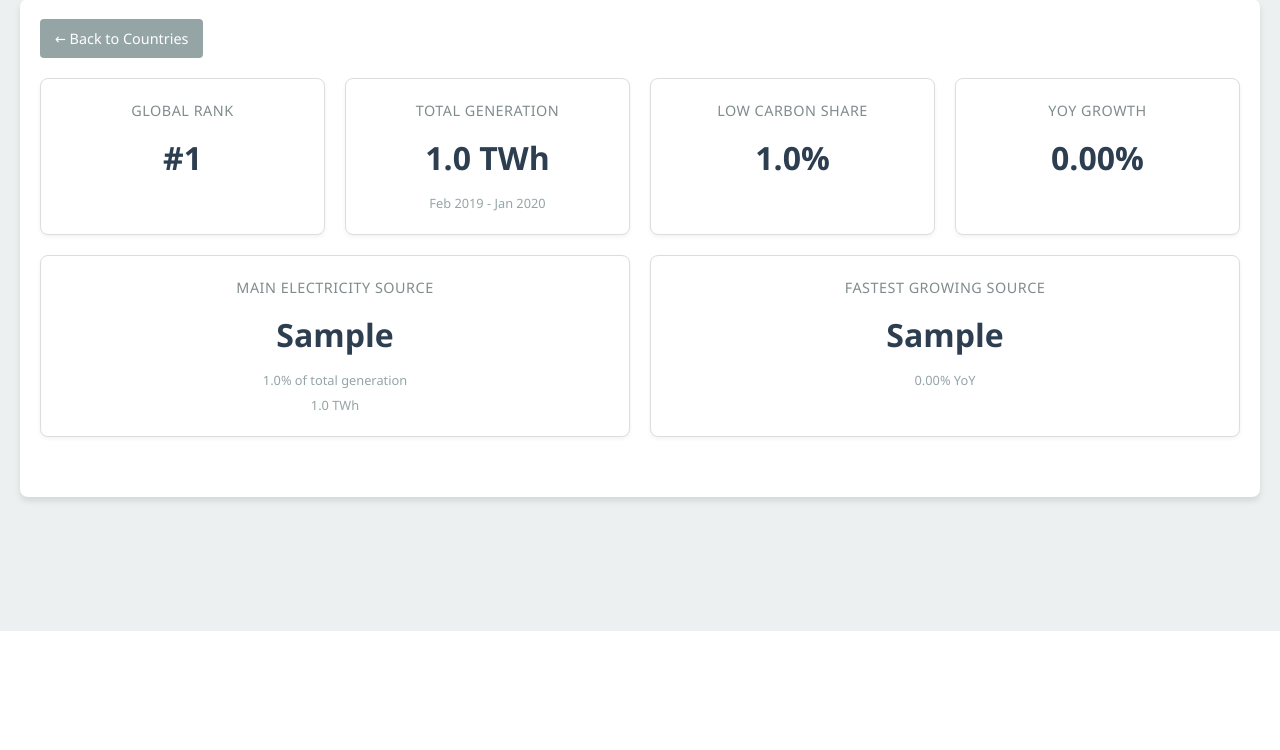
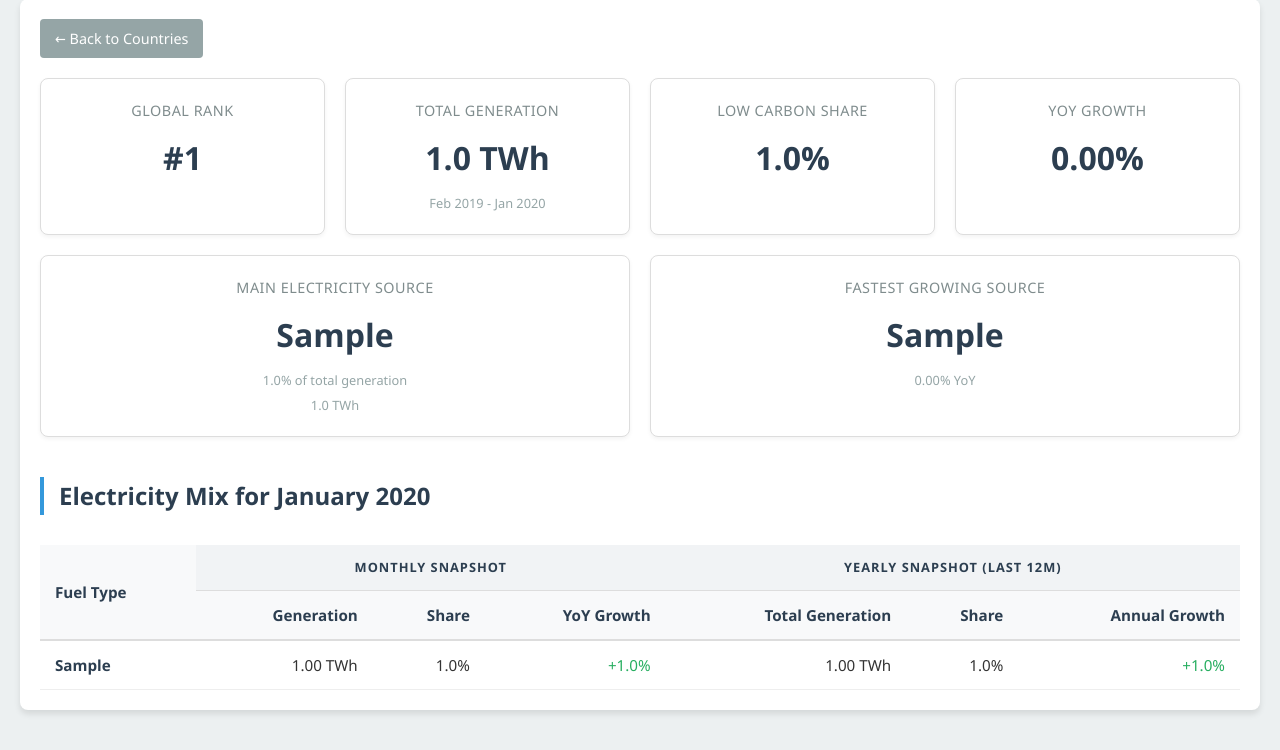
Before and after one commit to jarthorn/energy-stats, a Django app: page /countries/000/ in a window 1280 px wide. Shown: the part 169-919 px from the top of the page. Before the commit the page ends 800 px from the top, so only its background shows below. Run offline with Django 5.2, Linux system fonts and the light colour scheme; tables that the repository leaves empty hold one stand-in row (values such as "Sample post").

Commit message:
Add fuel snapshot to country detail view

```diff
--- a/core/management/commands/transform_and_load.py
+++ b/core/management/commands/transform_and_load.py
@@ -204,6 +204,8 @@ def _transform_fuel_metrics(
         "avg_share": avg_share,
         "annual_yoy_growth": annual_growth,
         "month_yoy_growth": month_growth,
+        "latest_month_gen": fuel_by_date.get(latest_12_dates[-1], 0.0) if latest_12_dates else 0.0,
+        "latest_month_share": share_by_date.get(latest_12_dates[-1], 0.0) if latest_12_dates else 0.0,
     }
 
 def _load_country(code: str, country_name: str, metrics: dict, latest_month: date) -> Country:
@@ -243,6 +245,8 @@ def _load_fuel_data(
             "generation_previous_12_months": metrics["previous_total"],
             "month_yoy_growth": metrics["month_yoy_growth"],
             "annual_yoy_growth": metrics["annual_yoy_growth"],
+            "generation_latest_month": metrics["latest_month_gen"],
+            "share_latest_month": metrics["latest_month_share"],
         },
     )
 
--- a/core/models.py
+++ b/core/models.py
@@ -68,6 +68,14 @@ class CountryFuel(models.Model):
     generation_latest_12_months = models.FloatField(
         help_text="Sum of electricity generation in the most recent 12 months (TWh)"
     )
+    generation_latest_month = models.FloatField(
+        null=True, blank=True,
+        help_text="Electricity generation in the most recent month (TWh)"
+    )
+    share_latest_month = models.FloatField(
+        null=True, blank=True,
+        help_text="Percentage of this country's electricity supplied by this fuel in the most recent month (%)"
+    )
     generation_previous_12_months = models.FloatField(
         help_text="Sum of electricity generation from 24-13 months ago (TWh)"
     )
--- a/core/templates/core/country_detail.html
+++ b/core/templates/core/country_detail.html
@@ -149,6 +149,57 @@
         .negative {
             color: #c0392b;
         }
+
+        .data-table {
+            width: 100%;
+            border-collapse: collapse;
+            margin-top: 30px;
+            font-size: 0.95rem;
+        }
+
+        .data-table th {
+            background-color: #f8f9fa;
+            color: var(--primary-color);
+            font-weight: 600;
+            padding: 12px 15px;
+            border-bottom: 2px solid var(--border-color);
+        }
+
+        .data-table td {
+            padding: 12px 15px;
+            border-bottom: 1px solid #eee;
+        }
+
+        .data-table tr:hover {
+            background-color: #fdfdfd;
+        }
+
+        .sub-heading {
+            text-align: center !important;
+            background-color: #f1f3f5 !important;
+            border-bottom: 1px solid var(--border-color) !important;
+            font-size: 0.8rem;
+            text-transform: uppercase;
+            letter-spacing: 1px;
+        }
+
+        .fuel-col {
+            text-align: left;
+            font-weight: 600;
+            color: var(--primary-color);
+        }
+
+        .num-col {
+            text-align: right;
+        }
+
+        h2.section-title {
+            margin-top: 40px;
+            font-size: 1.5rem;
+            color: var(--primary-color);
+            border-left: 4px solid var(--accent-color);
+            padding-left: 15px;
+        }
     </style>
 </head>
 
@@ -225,6 +276,59 @@
             </div>
         </div>
 
+        {% if country.latest_month %}
+        <h2 class="section-title">Electricity Mix for {{ country.latest_month|date:"F Y" }}</h2>
+        <table class="data-table">
+            <thead>
+                <tr>
+                    <th rowspan="2" class="fuel-col">Fuel Type</th>
+                    <th colspan="3" class="sub-heading">Monthly Snapshot</th>
+                    <th colspan="3" class="sub-heading">Yearly Snapshot (Last 12m)</th>
+                </tr>
+                <tr>
+                    <th class="num-col">Generation</th>
+                    <th class="num-col">Share</th>
+                    <th class="num-col">YoY Growth</th>
+                    <th class="num-col">Total Generation</th>
+                    <th class="num-col">Share</th>
+                    <th class="num-col">Annual Growth</th>
+                </tr>
+            </thead>
+            <tbody>
+                {% for cf in country_fuels %}
+                <tr>
+                    <td class="fuel-col">{{ cf.fuel.type }}</td>
+                    <td class="num-col">{{ cf.generation_latest_month|floatformat:2 }} TWh</td>
+                    <td class="num-col">{{ cf.share_latest_month|floatformat:1 }}%</td>
+                    <td
+                        class="num-col {% if cf.month_yoy_growth > 0 %}positive{% elif cf.month_yoy_growth < 0 %}negative{% endif %}">
+                        {% if cf.month_yoy_growth is not None %}
+                        {% if cf.month_yoy_growth > 0 %}+{% endif %}{{ cf.month_yoy_growth|floatformat:1 }}%
+                        {% else %}
+                        -
+                        {% endif %}
+                    </td>
+                    <td class="num-col">{{ cf.generation_latest_12_months|floatformat:2 }} TWh</td>
+                    <td class="num-col">{{ cf.share|floatformat:1 }}%</td>
+                    <td
+                        class="num-col {% if cf.annual_yoy_growth > 0 %}positive{% elif cf.annual_yoy_growth < 0 %}negative{% endif %}">
+                        {% if cf.annual_yoy_growth is not None %}
+                        {% if cf.annual_yoy_growth > 0 %}+{% endif %}{{ cf.annual_yoy_growth|floatformat:1 }}%
+                        {% else %}
+                        -
+                        {% endif %}
+                    </td>
+                </tr>
+                {% empty %}
+                <tr>
+                    <td colspan="7" style="text-align: center; color: #95a5a6; padding: 40px;">No detailed fuel mix data
+                        available.</td>
+                </tr>
+                {% endfor %}
+            </tbody>
+        </table>
+        {% endif %}
+
     </main>
 </body>
 
--- a/core/views.py
+++ b/core/views.py
@@ -55,6 +55,7 @@ def country_detail(request, code):
 
     context = {
         'country': country,
+        'country_fuels': country_fuels.order_by('-generation_latest_12_months'),
         'yoy_growth_pct': yoy_growth_pct,
         'start_date': start_date,
         'largest_source': largest_source,
```
Also changed, not shown: core/tests/models/test_country_fuel.py (+2 -0 lines), core/migrations/0009_countryfuel_generation_latest_month_and_more.py (added).
